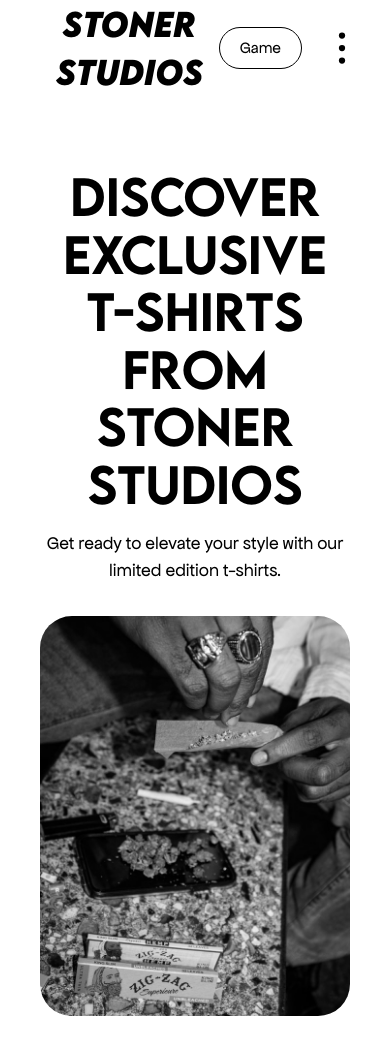
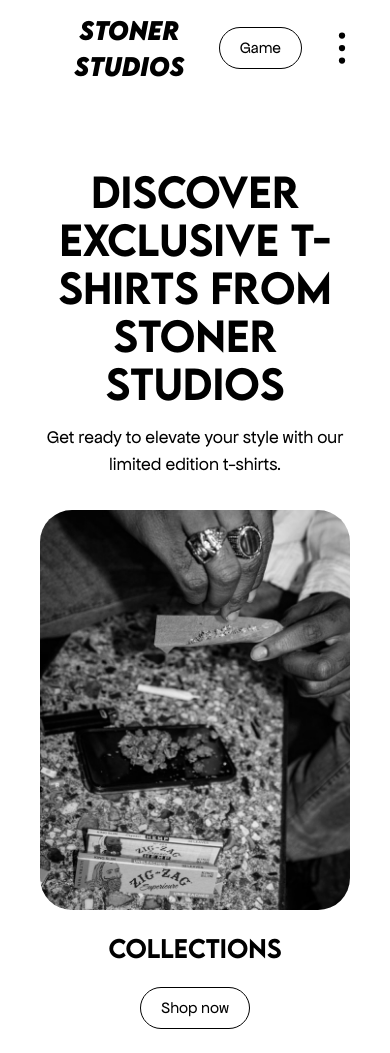
Before and after one commit to rafaelschranz/AL5_Mariana_Kyra_Rafael, a plain HTML site: page index.html in a window 390 px wide. Shown: the top 1053 px of the page. Drawn offline with Linux system fonts and the light colour scheme; a script that the page names is missing.

Commit message:
update to mobile version

```diff
--- a/css/common.css
+++ b/css/common.css
@@ -343,6 +343,9 @@ form {
 .hero_img{
   max-height: 25rem;
 }
+.product_item{
+  text-align: center;
+}
 }
 .nav {
   max-width: 1440px;
@@ -427,6 +430,9 @@ form {
 
 
   }
+  .first_mobile_nav{
+    margin-top: 2rem;
+  }
   .nav > .nav-links > a {
     display: block;
     width: 100%;
@@ -441,3 +447,17 @@ form {
     overflow-y: auto;
   }
 }
+@media only screen and (max-width: 500px) {
+.logo{
+  font-size: 1.5rem;
+}
+h1{
+  font-size: 2.5rem;
+}
+h2{
+  font-size: 2rem;
+}
+h3{
+  font-size: 1.5rem;
+}
+}
--- a/index.html
+++ b/index.html
@@ -24,7 +24,7 @@
       </div>
 
       <div class="nav-links">
-        <a href="">Collections</a>
+        <a class="first_mobile_nav" href="">Collections</a>
         <a href="">About us</a>
       </div>
       <a class="logo top">Stoner Studios</a>
```
